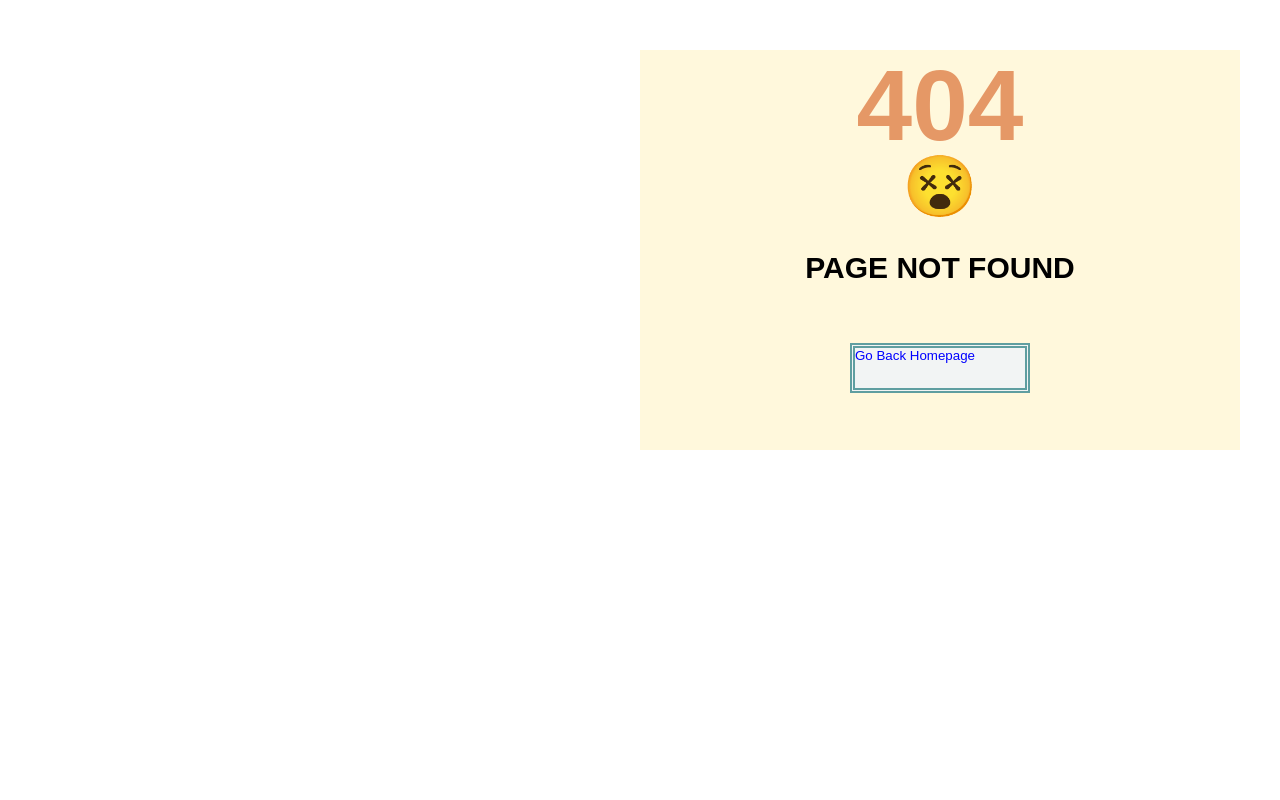
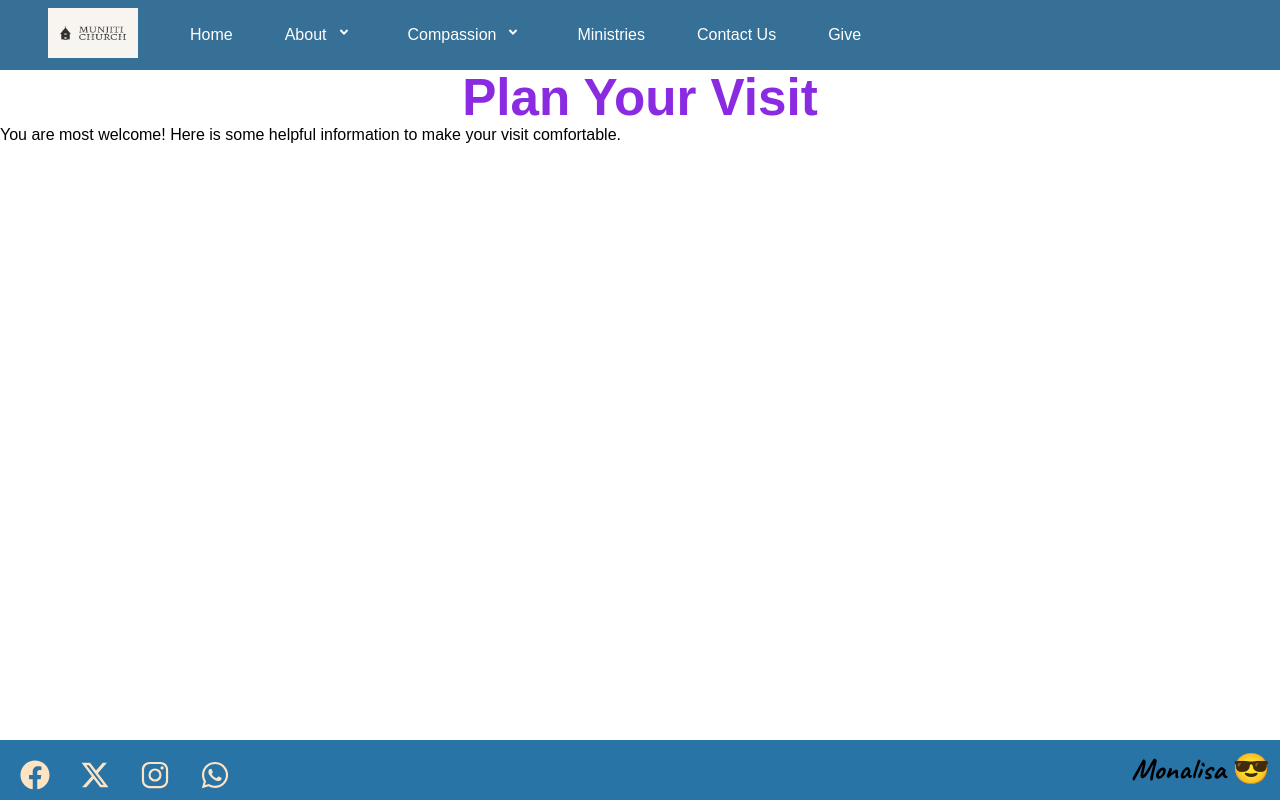
Before and after one commit to monalisasabina/munjiti-frontend, a React (Vite) app: page /visit in a window 1280 px wide. Before the commit this address had no page. Built offline with nearby package versions, Linux system fonts and the light colour scheme.

Commit message:
started Visit page

```diff
--- a/src/pages/Home.jsx
+++ b/src/pages/Home.jsx
@@ -1,9 +1,10 @@
 import "./home.css"
 import churchImage from '../Pictures/Munjiti Church.png'
+import { useNavigate } from "react-router-dom"
 
 function Home(){
 
-
+    const navigate = useNavigate();
 
  return(
     <div className="home_cont">
@@ -29,7 +30,7 @@ function Home(){
        {/* Visit Button */}
        <div className="home_button">
 
-        <button className="Plan Your Visit"></button>
+        <button className="home_visit_btn" onClick={() => navigate("/visit")}>Plan Your Visit</button>
 
        </div>
 
--- a/src/pages/Visit.jsx
+++ b/src/pages/Visit.jsx
@@ -1,17 +1,32 @@
+import { useNavigate } from "react-router-dom";
+
 function Visit(){
 
-       const serviceTimes = [
+       const navigate = useNavigate();
+
+       const mainService = {
+         title: "Kiswahili Sunday service (Main)",
+         time: "10:30am-12:30pm",
+         description: "Join us for our main Sunday service, filed with worship, teaching and community fellowship."
+       };
+
+       const otherServices = [
         { title: "Early Morning Daily Service", time: "5:30am-6:30am" },
         { title: "Sunday School", time: "8:00am-9:00am" },
         { title: "English Sunday service", time: "9:00am-10:30am" },
-      { title: "Kiswahili Sunday service (Main)", time: "10:30am-12:30pm" },
         { title: "Compassion Saturday Programme", time: "from 7:00am" },
        ];
 
 
     return(
         <div className="visit_cont">
+
+            {/* Header */}
+            <div className="visit-header">
                <h1>Plan Your Visit</h1>
+               <p>You are most welcome! Here is some helpful information to make your visit comfortable.</p>
+            </div>
+
 
 
            {/* SERVICES */}
--- a/src/routes.jsx
+++ b/src/routes.jsx
@@ -18,6 +18,7 @@ import Saloon from "./pages/Saloon";
 import IT from "./pages/IT";
 import School from "./pages/School";
 import Missions from "./pages/Missions";
+import Visit from "./pages/Visit";
 
 
 const routes = [
@@ -29,6 +30,10 @@ const routes = [
         {
             path: "/",
             element: <Home/>,
+        },
+        {
+            path: "/visit",
+            element: <Visit/>,
         },
         {
             path: "/about",
```
Lines whose indentation alone changed are shown as unchanged.
